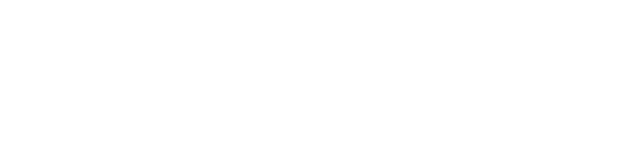
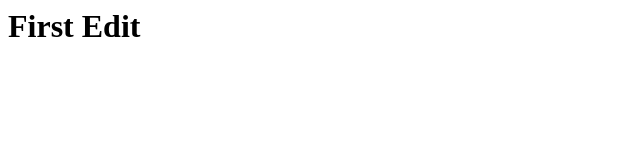
Before and after one commit to Avi207/PS_patch, a plain HTML site: page index.html in a window 1280 px wide. Shown: the whole page, without its empty margins (0-640 px from the left). Drawn offline with Linux system fonts and the light colour scheme.

Commit message:
index.html edited v1.0

```diff
--- a/index.html
+++ b/index.html
@@ -3,5 +3,6 @@
 <title>Git Patch</title>
 </head>
 <body>
+	<h1>First Edit</h1>
 </body>
 </html>
```
